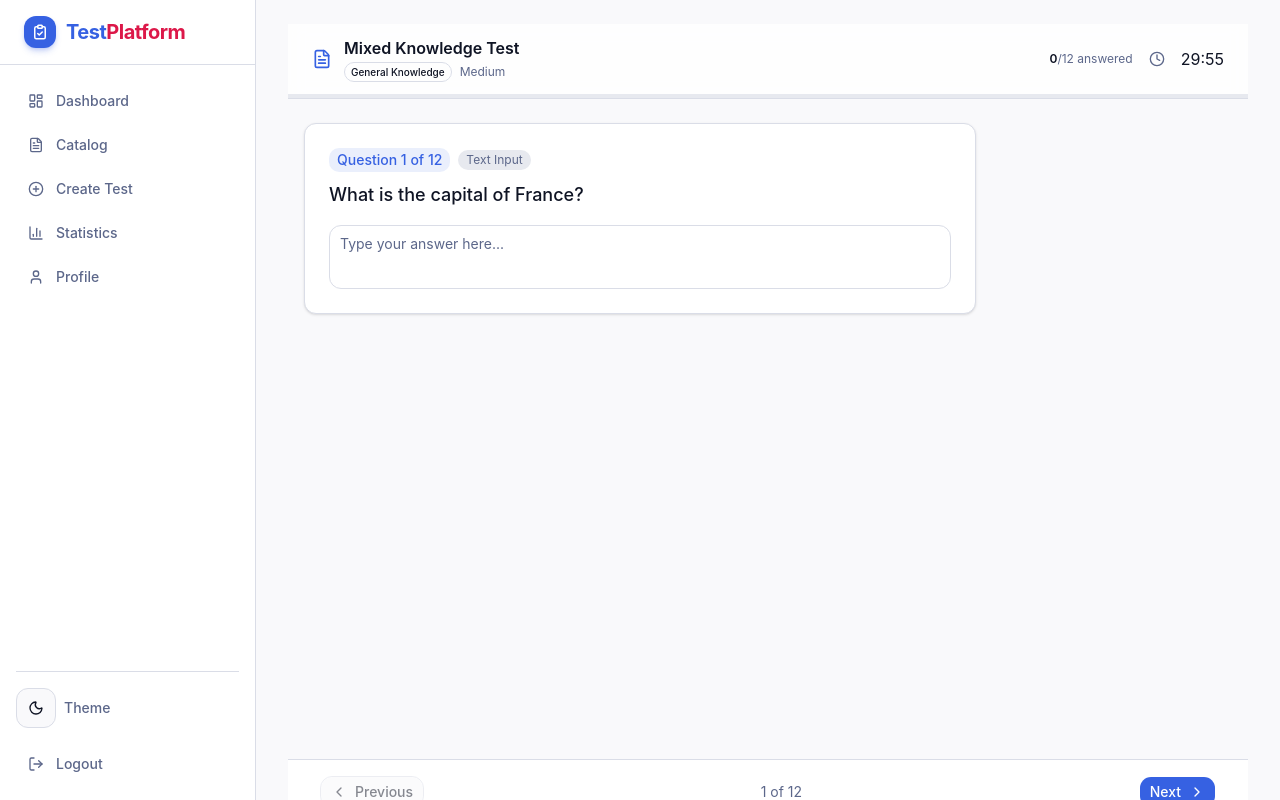
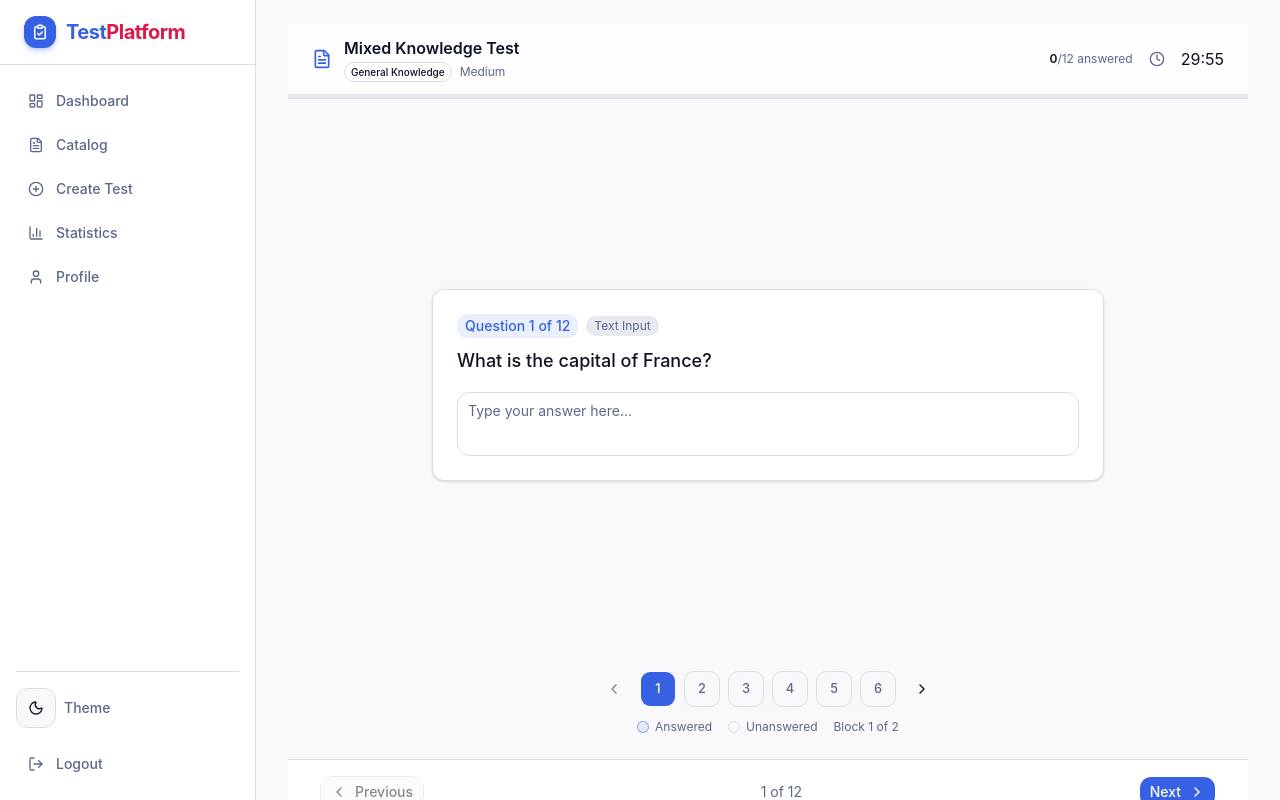
Before and after one commit to lbedv/online-testing, a React (Vite) app: page /attempt/attempt_001 in a window 1280 px wide. Built offline with nearby package versions, Linux system fonts and the light colour scheme.

Commit message:
feat: add QuestionGrid and useQestionGrid hook

```diff
--- /dev/null
+++ b/src/features/test-attempt/components/question-grid.tsx
@@ -0,0 +1,96 @@
+import { Button } from "@/components/ui/button"
+import { ChevronLeft, ChevronRight } from "lucide-react"
+import { cn } from "@/shared/lib/utils"
+import type { GridQuestion } from "../types"
+
+interface QuestionGridProps {
+  currentIndex: number
+  currentBlockIndex: number
+  blocksCount: number
+  currentGridQuestions: GridQuestion[]
+  onSelectQuestion: (index: number) => void
+  goToNextBlock: () => void
+  goToPrevBlock: () => void
+  isAnswered: (id: string) => boolean
+}
+
+export function QuestionGrid({
+  currentIndex,
+  currentBlockIndex,
+  blocksCount,
+  currentGridQuestions,
+  onSelectQuestion,
+  goToNextBlock,
+  goToPrevBlock,
+  isAnswered,
+}: QuestionGridProps) {
+  const canGoPrevBlock = currentBlockIndex > 0;
+  const canGoNextBlock = currentBlockIndex < blocksCount - 1;
+
+  return (
+    <div className="mx-auto max-w-2xl">
+      <div className="flex items-center justify-center gap-2">
+        <Button
+          variant="ghost"
+          size="icon"
+          className="size-9"
+          onClick={goToPrevBlock}
+          disabled={!canGoPrevBlock}
+        >
+          <ChevronLeft className="size-4" />
+          <span className="sr-only">Previous questions</span>
+        </Button>
+
+        <div className="flex items-center justify-center gap-2">
+          {currentGridQuestions.map((question) => {
+            const answered = isAnswered(question.id)
+            const isCurrent = question.originalIndex === currentIndex
+
+            return (
+              <Button
+                key={question.id}
+                variant={isCurrent ? "default" : "outline"}
+                size="sm"
+                className={cn(
+                  "size-9 p-0 font-medium",
+                  !isCurrent && answered && "bg-primary/10 border-primary/50 text-primary hover:bg-primary/20",
+                  !isCurrent && !answered && "text-muted-foreground"
+                )}
+                onClick={() => onSelectQuestion(question.originalIndex)}
+              >
+                {question.originalIndex + 1}
+              </Button>
+            )
+          })}
+        </div>
+
+        <Button
+          variant="ghost"
+          size="icon"
+          className="size-9"
+          onClick={goToNextBlock}
+          disabled={!canGoNextBlock}
+        >
+          <ChevronRight className="size-4" />
+          <span className="sr-only">Next questions</span>
+        </Button>
+      </div>
+
+      <div className="mt-3 flex items-center justify-center gap-4 text-xs text-muted-foreground">
+        <div className="flex items-center gap-1.5">
+          <div className="size-3 rounded-sm bg-primary/10 border border-primary/50" />
+          <span>Answered</span>
+        </div>
+        <div className="flex items-center gap-1.5">
+          <div className="size-3 rounded-sm border border-border" />
+          <span>Unanswered</span>
+        </div>
+        {blocksCount > 1 && (
+          <span className="text-muted-foreground">
+            Block {currentBlockIndex + 1} of {blocksCount}
+          </span>
+        )}
+      </div>
+    </div>
+  )
+}
--- a/src/features/test-attempt/components/test-container.tsx
+++ b/src/features/test-attempt/components/test-container.tsx
@@ -1,8 +1,10 @@
 import { TestHeader } from "./test-header"
+import { QuestionGrid } from './question-grid';
 import { ActiveQuestionRenderer } from "./active-question-renderer"
 import { TestNavigation } from "./test-navigation"
 import { useTestTimer } from "../hooks/use-test-timer"
 import { useTestManager } from "../hooks/use-test-manager"
+import { useQuestionGrid } from "../hooks/use-question-grid";
 import type { TestClientView } from "../types";
 
 interface TestContainerProps {
@@ -12,20 +14,29 @@ interface TestContainerProps {
 export function TestContainer({ test }: TestContainerProps) {
 
   const {
+    // State
     currentIndex,
     currentQuestion,
     currentAnswer,
+    // Counts
     questionsCount,
     answeredCount,
+    // Handlers
     setAnswer,
+    setSafeCurrentIndex,
     goToNextQuestion,
     goToPrevQuestion,
+    isAnswered
   } = useTestManager(
     test.questions
   )
 
   const { timeRemaining } = useTestTimer(test.timeLimitSeconds)
-
+  const gridProps = useQuestionGrid(
+    test.questions,
+    currentIndex,
+    setSafeCurrentIndex
+  );
 
   return (
     <div className="min-h-screen bg-background flex flex-col">
@@ -39,6 +50,7 @@ export function TestContainer({ test }: TestContainerProps) {
       />
 
       <div className="flex-1 flex flex-col px-4 py-6">
+        <div className="flex-1 flex items-center justify-center">
           <div className="w-full max-w-2xl">
             <ActiveQuestionRenderer
               currentQuestion={currentQuestion}
@@ -46,6 +58,14 @@ export function TestContainer({ test }: TestContainerProps) {
               questionsCount={questionsCount}
               currentAnswer={currentAnswer}
               setAnswer={setAnswer}
+            />
+          </div>
+        </div>
+        <div className="mt-6">
+          <QuestionGrid
+            {...gridProps}
+            currentIndex={currentIndex}
+            isAnswered={isAnswered}
           />
         </div>
       </div>
--- /dev/null
+++ b/src/features/test-attempt/constants.ts
@@ -0,0 +1 @@
+export const QUESTIONS_PER_BLOCK = 6
--- /dev/null
+++ b/src/features/test-attempt/hooks/use-question-grid.ts
@@ -0,0 +1,44 @@
+import { useCallback } from "react";
+import type { GridQuestion, QuestionClientView } from "../types";
+import { QUESTIONS_PER_BLOCK } from "../constants";
+
+export function useQuestionGrid(
+  questionsFromDB: QuestionClientView[],
+  currentIndex: number,
+  setSafeCurrentIndex: (value: number | ((prev: number) => number)) => void
+) {
+  const currentBlockIndex = Math.floor(currentIndex / QUESTIONS_PER_BLOCK);
+  const startIndex = currentBlockIndex * QUESTIONS_PER_BLOCK;
+  const endIndex = startIndex + QUESTIONS_PER_BLOCK;
+
+  const currentGridQuestions = questionsFromDB
+    .slice(startIndex, endIndex)
+    .map((q, idx): GridQuestion => ({
+      id: q.questionId,
+      number: q.questionNumber,
+      originalIndex: startIndex + idx,
+    }));
+
+  const blocksCount = Math.ceil(questionsFromDB.length / QUESTIONS_PER_BLOCK);
+
+  const goToNextBlock = useCallback(() => {
+    setSafeCurrentIndex(startIndex + QUESTIONS_PER_BLOCK);
+  }, [setSafeCurrentIndex, startIndex]);
+
+  const goToPrevBlock = useCallback(() => {
+    setSafeCurrentIndex(startIndex - QUESTIONS_PER_BLOCK);
+  }, [setSafeCurrentIndex, startIndex]);
+
+  const onSelectQuestion = useCallback((index: number) => {
+    setSafeCurrentIndex(index);
+  }, [setSafeCurrentIndex]);
+
+  return {
+    currentBlockIndex,
+    blocksCount,
+    currentGridQuestions,
+    goToNextBlock,
+    goToPrevBlock,
+    onSelectQuestion
+  };
+}
```
Lines whose indentation alone changed are shown as unchanged.
